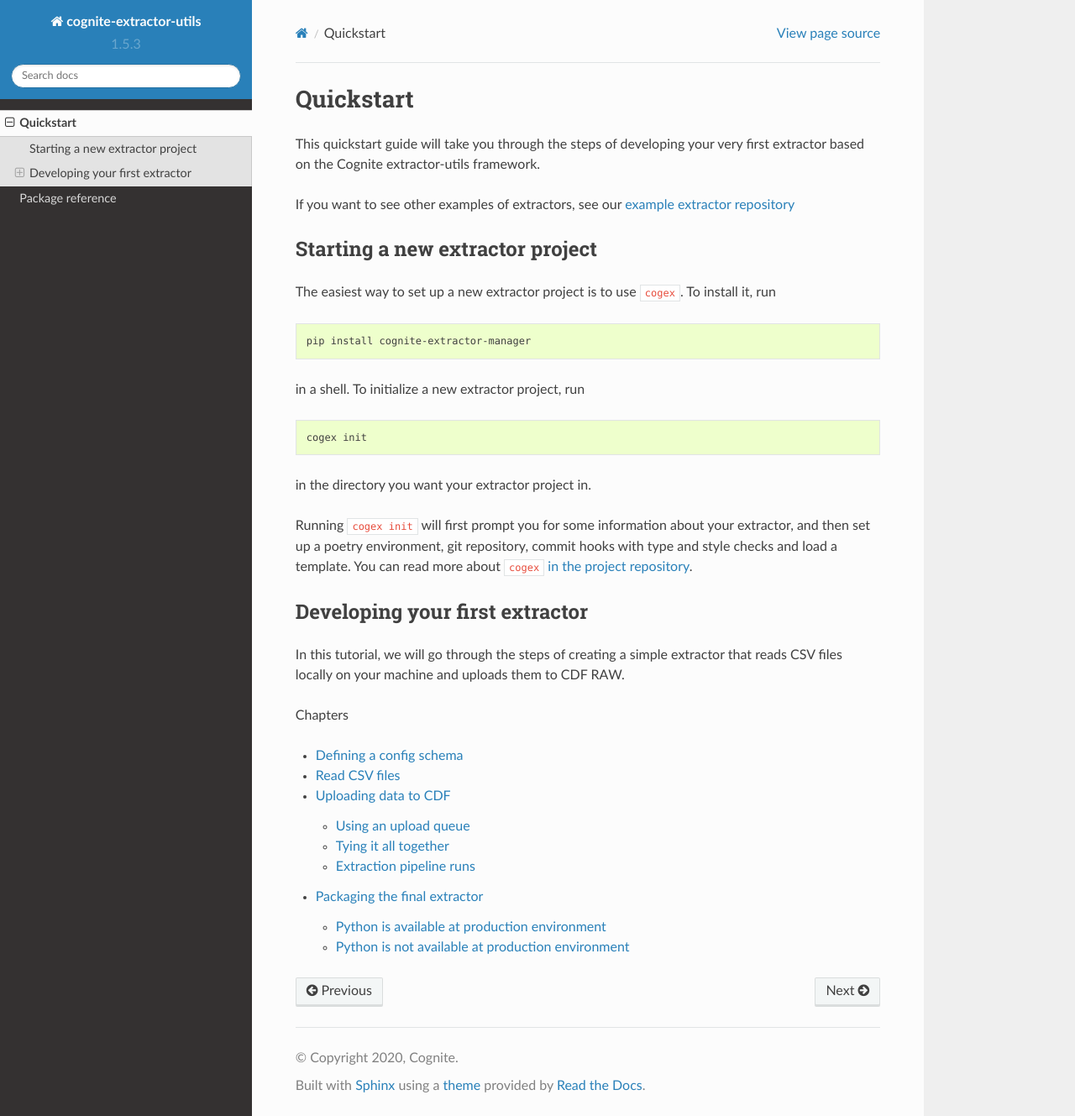
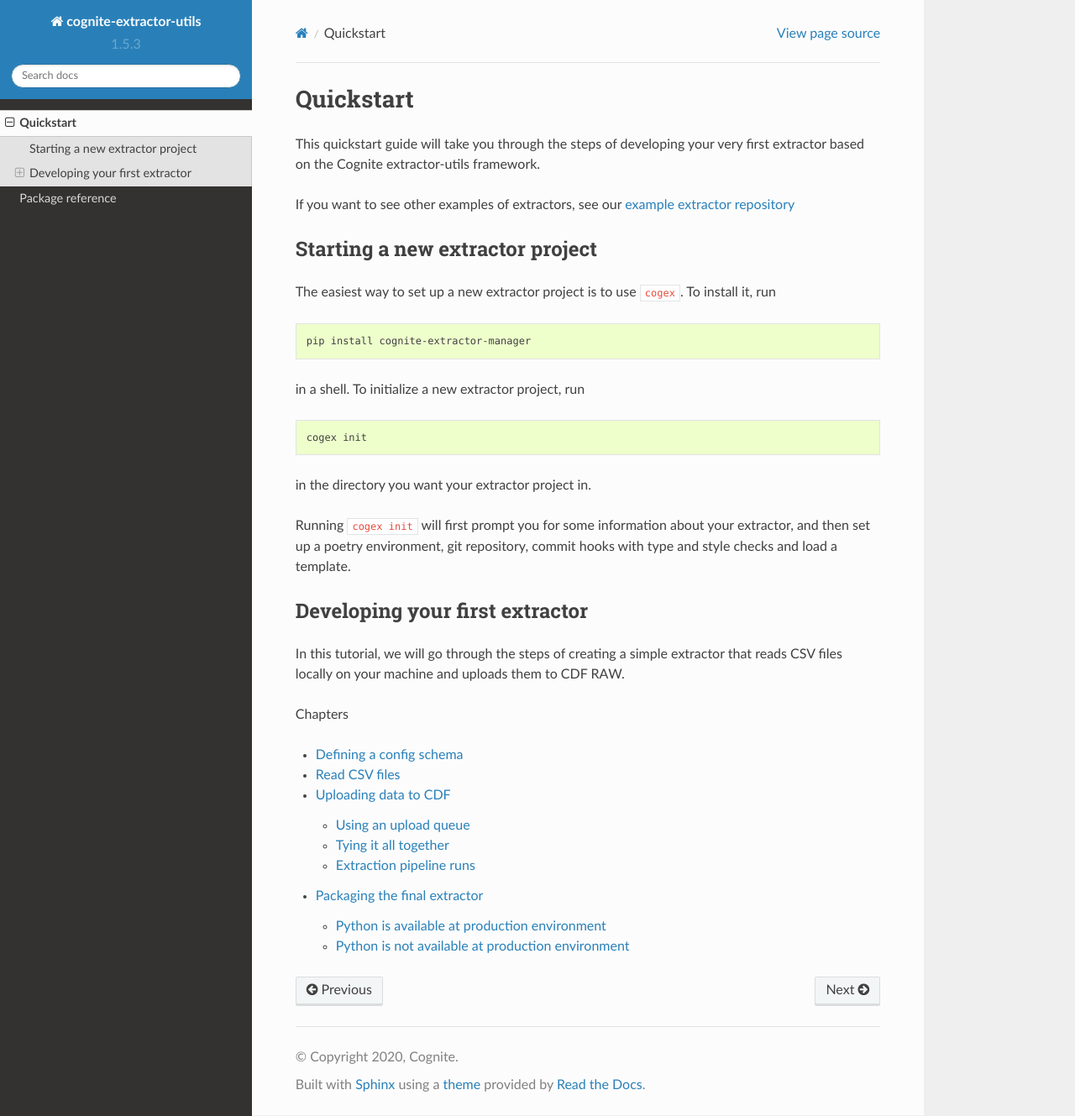
Before and after one commit to cognitedata/python-extractor-utils, a Sphinx documentation site: the page built from docs/source/quickstart.rst, in a window 1280 px wide and 1329 px high. Shown: the whole window at 84% size. Built offline with Sphinx 7.4.7 and the Read the Docs theme 2.0.0, drawn with Linux system fonts in a browser that asks for light colours; the version number is read from the project's files by our own code.

Commit message:
Comment out link to private (as of now) repository

```diff
--- a/docs/source/quickstart.rst
+++ b/docs/source/quickstart.rst
@@ -27,8 +27,9 @@ in a shell. To initialize a new extractor project, run
 in the directory you want your extractor project in.
 
 Running ``cogex init`` will first prompt you for some information about your extractor, and then set up a poetry
-environment, git repository, commit hooks with type and style checks and load a template. You can read more about
-``cogex`` `in the project repository <https://github.com/cognitedata/python-extractor-manager>`_.
+environment, git repository, commit hooks with type and style checks and load a template.
+
+.. You can read more about ``cogex`` `in the project repository <https://github.com/cognitedata/python-extractor-manager>`_.
 
 
 
```
